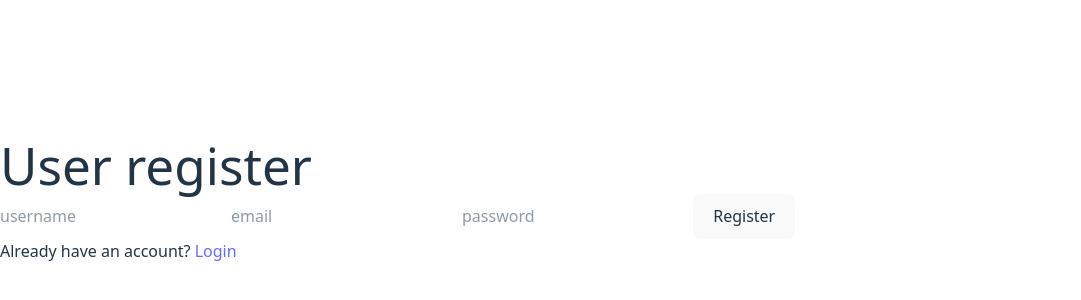
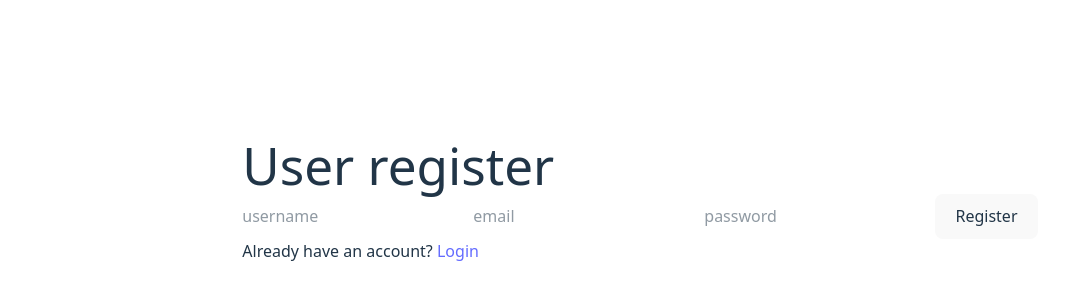
Before and after one commit to The-Raven001/task-dashboard, a React (Vite) app in the folder frontend/: page /register in a window 1280 px wide. Shown: the part 200-500 px from the top of the page, without its empty margins (0-1081 px from the left). Built offline with nearby package versions, Linux system fonts and the light colour scheme.

Commit message:
Added simple version of landing page and fixed layout of the entire website

```diff
--- a/frontend/src/App.tsx
+++ b/frontend/src/App.tsx
@@ -3,11 +3,16 @@ import  { Dashboard } from "./pages/Dashboard"
 import { ProtectedRoute } from "./components/ProtectedRoute";
 import { Login } from "./pages/Login";
 import { Register } from "./pages/Register";
+import { Landing } from "./pages/Landing";
 import DashboardLayout from "./layouts/DashboardLayout";
+import PublicLayout from "./layouts/PublicLayout";
 
 function App() {
   return (
       <Routes>
+
+        {/* Public routes */}
+        <Route element={<PublicLayout />}>
           <Route
           path="/login"
           element={<Login />} />
@@ -15,12 +20,20 @@ function App() {
           path="/register"
           element={<Register />}
           />
+          <Route
+          path="/landing"
+          element={<Landing />}/>
+        </Route>
 
+        {/* Protected routes */}
         <Route element={<ProtectedRoute />}>
+
          <Route element={<DashboardLayout />}>
             <Route path="/dashboard" element={<Dashboard />} />
         </Route>
+
         </Route>
+
       </Routes>
   )
 }
--- a/frontend/src/index.css
+++ b/frontend/src/index.css
@@ -1,4 +1,10 @@
 @import "tailwindcss";
+
+#root{
+  width: 100%;
+  margin: 0;
+  padding: 0;
+}
 
 :root {
   font-family: system-ui, Avenir, Helvetica, Arial, sans-serif;
@@ -68,3 +74,38 @@ button:focus-visible {
     background-color: #f9f9f9;
   }
 }
+
+.page-container {
+  min-height: calc(100vh - 64px); /* navbar height */
+  display: flex;
+  justify-content: center;
+  align-items: center;
+  width: 100%;
+  padding: 1rem;
+}
+
+.page-inner {
+  width: 100%;
+  max-width: 420px;
+}
+
+.card {
+  padding: 2em;
+}
+
+.read-the-docs {
+  color: #888;
+}
+
+.logo {
+  height: 6em;
+  padding: 1.5em;
+  will-change: filter;
+  transition: filter 300ms;
+}
+.logo:hover {
+  filter: drop-shadow(0 0 2em #646cffaa);
+}
+.logo.react:hover {
+  filter: drop-shadow(0 0 2em #61dafbaa);
+}
--- /dev/null
+++ b/frontend/src/layouts/PageContainer.tsx
@@ -0,0 +1,13 @@
+import type { ReactNode } from "react";
+
+type Props = {
+    children: ReactNode;
+};
+
+export default function PageContainer({ children }: Props) {
+    return(
+        <main className="page-container">
+            {children}
+        </main>
+    );
+}
--- a/frontend/src/components/ProtectedRoute.tsx
+++ b/frontend/src/layouts/PublicLayout.tsx
@@ -1,12 +1,14 @@
-import { Navigate, Outlet } from "react-router-dom";
-import { useAuth } from "../auth/AuthContext";
+import { Outlet } from "react-router-dom";
+import { Navbar } from "../components/Navbar";
+import PageContainer from "./PageContainer";
 
-export function ProtectedRoute() {
-    const { isAuthenticated, loading } = useAuth();
-
-    if (loading) {
-        return null;
-    }
-    return isAuthenticated
-    ? <Outlet /> : <Navigate to="/login" replace/>
+export default function PublicLayout() {
+    return (
+        <>
+        <Navbar />
+        <PageContainer>
+            <Outlet />
+        </PageContainer>
+        </>
+    )
 }
--- a/frontend/src/pages/Dashboard.tsx
+++ b/frontend/src/pages/Dashboard.tsx
@@ -1,4 +1,3 @@
-import React from "react";
 import { useAuth } from "../auth/AuthContext";
 
 export function Dashboard(){
@@ -6,8 +5,8 @@ export function Dashboard(){
 
     return (
         <div>
-            <h1>Dashboard</h1>
-            <p>Welcom {user?.email}</p>
+            <h1 className="flex justify-center mb-5">Dashboard</h1>
+            <p>Welcome {user?.email}</p>
             <button onClick={logout}>Logout</button>
         </div>
     )
--- /dev/null
+++ b/frontend/src/pages/Landing.tsx
@@ -0,0 +1,16 @@
+import { Link } from "react-router-dom";
+
+export function Landing () {
+
+    return (
+        <div>
+            <h1>
+                Welcome to task manager
+            </h1>
+            <p>Keep track of all your tasks in one place</p>
+
+            <p><Link to="/Register">Click here to create your account</Link></p>
+            <p>Already have an account? <Link to="/login">Login</Link></p>
+        </div>
+    );
+}
--- a/frontend/src/pages/Login.tsx
+++ b/frontend/src/pages/Login.tsx
@@ -24,8 +24,9 @@ export function Login() {
 
     return (
         <div>
+            <h1 className="flex justify-center mb-5">Login</h1>
             <form onSubmit={handleSubmit}
-            className="flex justify-center"
+
             >
             <input
             type="email"
```
Lines whose indentation alone changed are shown as unchanged.
